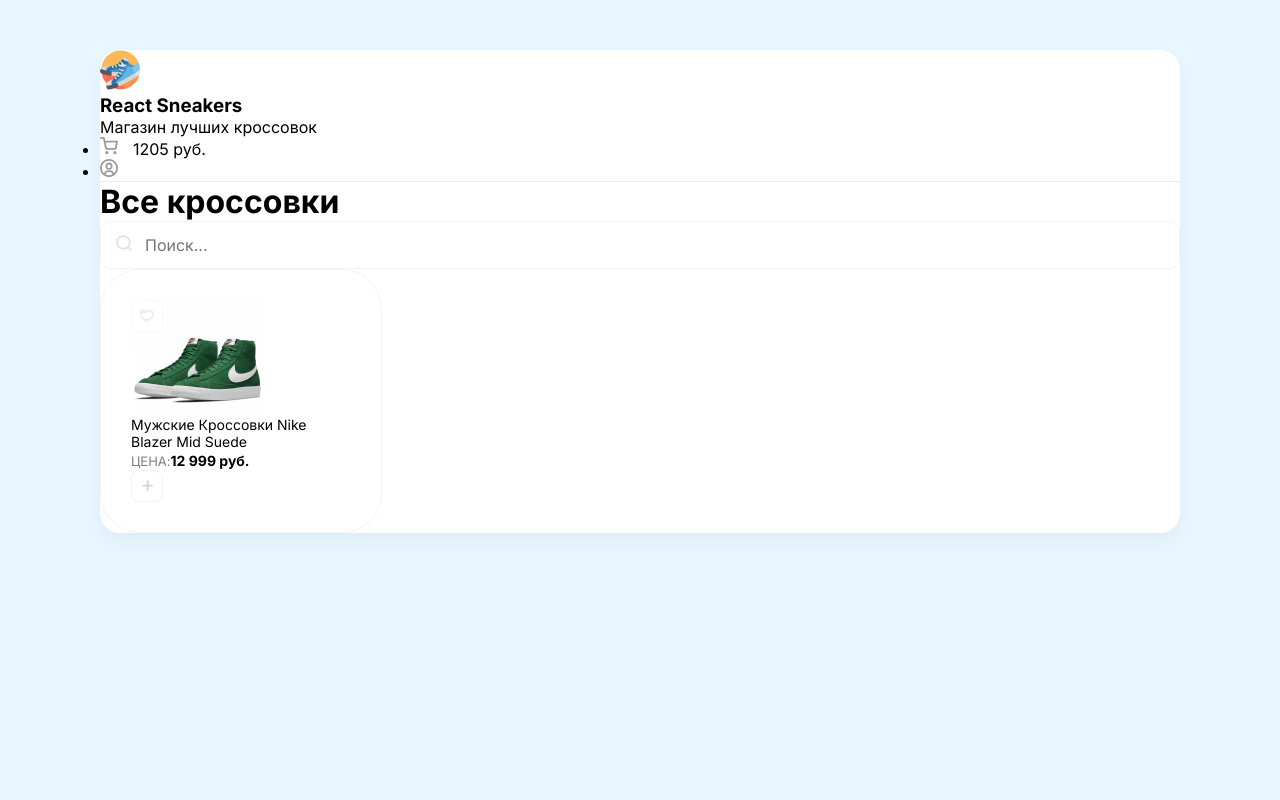
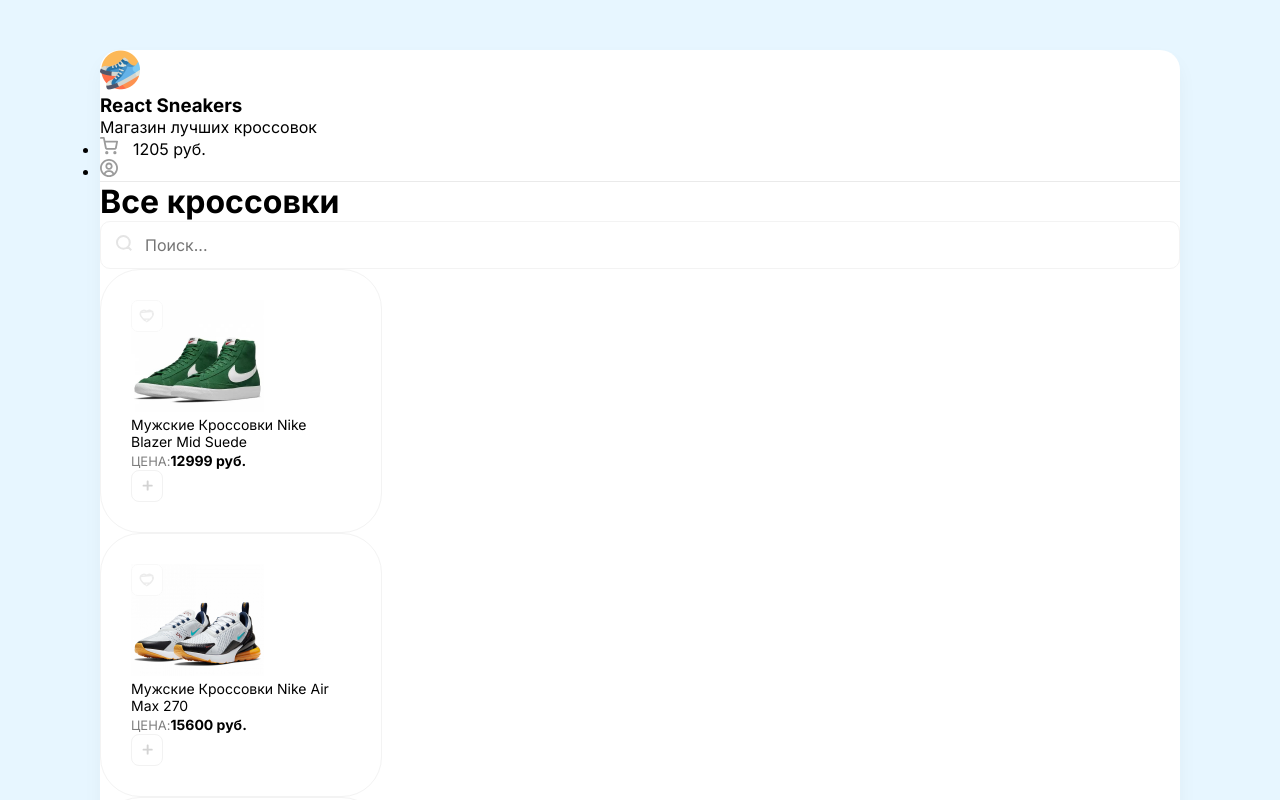
Before and after one commit to RuslanMirets/react-sneakers, a React (Create React App) app: page / in a window 1280 px wide. Shown: the top 800 px of the page. Built offline with nearby package versions, Linux system fonts and the light colour scheme.

Commit message:
Урок №3

```diff
--- a/src/App.js
+++ b/src/App.js
@@ -2,11 +2,17 @@
 import Header from "./components/Header";
 import Drawer from "./components/Drawer";
 
+const arr = [
+  {title: 'Мужские Кроссовки Nike Blazer Mid Suede', price: 12999, imageUrl: '/img/sneakers/1.jpg'},
+  {title: 'Мужские Кроссовки Nike Air Max 270', price: 15600, imageUrl: '/img/sneakers/2.jpg'},
+  {title: 'Мужские Кроссовки Nike Blazer Mid Suede', price: 8499, imageUrl: '/img/sneakers/3.jpg'},
+  {title: 'Кроссовки Puma X Aka Boku Future Rider', price: 8999, imageUrl: '/img/sneakers/4.jpg'},
+]
+
 const App = () => {
   return (
     <div className="wrapper clear">
-
-        <Drawer/>
+      <Drawer/>
       <Header/>
       <div className="content p-40">
         <div className="d-flex justify-between align-center mb-40">
@@ -17,7 +23,9 @@
           </div>
         </div>
         <div className="d-flex justify-between">
-          <Card/>
+          {arr.map(obj => (
+            <Card title={obj.title} price={obj.price} imageUrl={obj.imageUrl} onClick={() => console.log(obj)}/>
+          ))}
         </div>
       </div>
     </div>
--- a/src/components/Card.jsx
+++ /dev/null
@@ -1,22 +0,0 @@
-const Card = () => {
-  return (
-    <div className="card">
-      <div className="favorite">
-        <img src="/img/heart-unliked.svg" alt="Unliked"/>
-      </div>
-      <img className="mb-15" width={133} height={112} src="/img/sneakers/1.jpg" alt="Sneakers"/>
-      <h5 className="mb-15">Мужские Кроссовки Nike Blazer Mid Suede</h5>
-      <div className="d-flex justify-between align-center">
-        <div className="d-flex flex-column">
-          <span>Цена:</span>
-          <b>12 999 руб.</b>
-        </div>
-        <button className="button">
-          <img width={11} height={11} src="/img/plus.svg" alt="Plus"/>
-        </button>
-      </div>
-    </div>
-  );
-}
-
-export default Card;
--- /dev/null
+++ b/src/components/Card/Card.module.scss
@@ -0,0 +1,33 @@
+.card {
+  border: 1px solid #f3f3f3;
+  padding: 30px;
+  width: 220px;
+  border-radius: 40px;
+  transition: box-shadow 0.2s ease-in-out, transform 0.2s ease-in-out;
+
+  &:hover {
+    box-shadow: 0 20px 35px rgba(0, 0, 0, 0.06);
+    transform: translateY(-5px);
+  }
+
+  .favorite {
+    position: absolute;
+    cursor: pointer;
+  }
+
+  h5 {
+    font-weight: 400;
+    font-size: 14px;
+  }
+
+  span {
+    font-size: 13px;
+    opacity: 0.5;
+    text-transform: uppercase;
+    margin-bottom: 2px;
+  }
+
+  b {
+    font-size: 14px;
+  }
+}
--- /dev/null
+++ b/src/components/Card/index.js
@@ -0,0 +1,24 @@
+import styles from './Card.module.scss';
+
+const Card = (props) => {
+  return (
+    <div className={styles.card}>
+      <div className={styles.favorite}>
+        <img src="/img/heart-unliked.svg" alt="Unliked"/>
+      </div>
+      <img className="mb-15" width={133} height={112} src={props.imageUrl} alt="Sneakers"/>
+      <h5 className="mb-15">{props.title}</h5>
+      <div className="d-flex justify-between ali  gn-center">
+        <div className="d-flex flex-column">
+          <span>Цена:</span>
+          <b>{props.price} руб.</b>
+        </div>
+        <button className="button" onClick={props.onClick}>
+          <img width={11} height={11} src="/img/plus.svg" alt="Plus"/>
+        </button>
+      </div>
+    </div>
+  );
+}
+
+export default Card;
--- a/src/index.scss
+++ b/src/index.scss
@@ -27,40 +27,6 @@
 
   img {
     margin-right: 15px;
-  }
-}
-
-.card {
-  border: 1px solid #f3f3f3;
-  padding: 30px;
-  width: 220px;
-  border-radius: 40px;
-  transition: box-shadow 0.2s ease-in-out, transform 0.2s ease-in-out;
-
-  &:hover {
-    box-shadow: 0 20px 35px rgba(0, 0, 0, 0.06);
-    transform: translateY(-5px);
-  }
-
-  .favorite {
-    position: absolute;
-    cursor: pointer;
-  }
-
-  h5 {
-    font-weight: 400;
-    font-size: 14px;
-  }
-
-  span {
-    font-size: 13px;
-    opacity: 0.5;
-    text-transform: uppercase;
-    margin-bottom: 2px;
-  }
-
-  b {
-    font-size: 14px;
   }
 }
 
```
